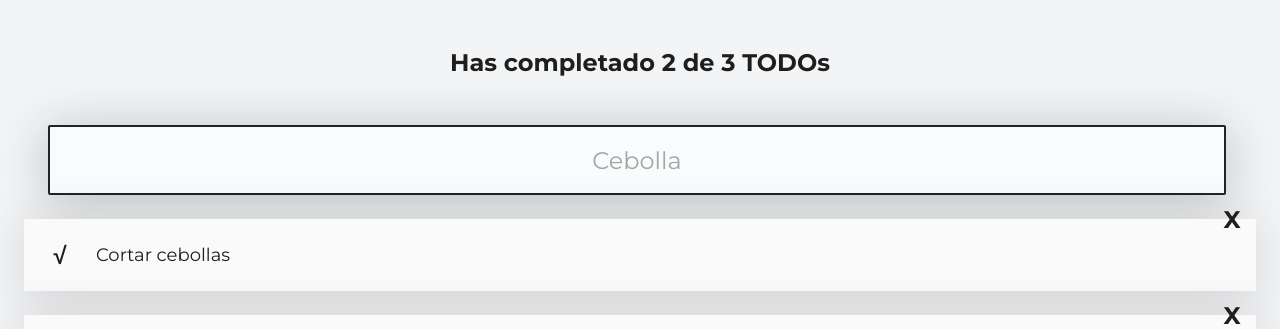
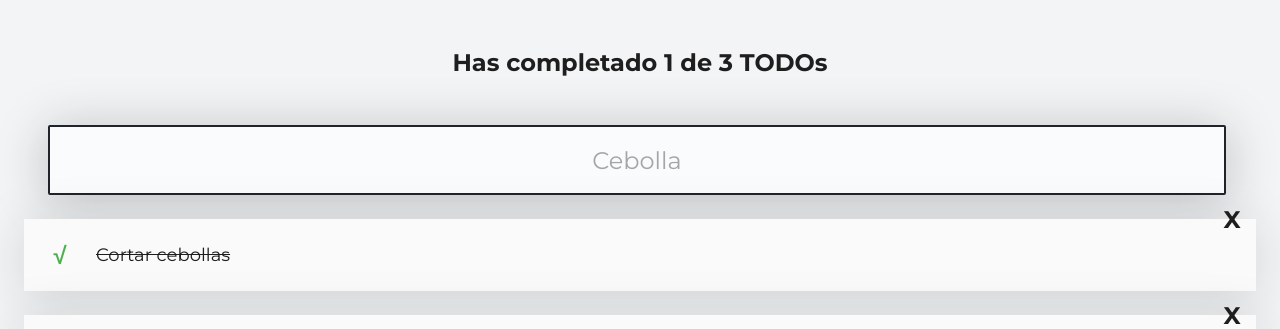
Before and after one commit to PabloGarRod/curso-intro-react, a React (Create React App) app in the folder to-do-app/: page / in a window 1280 px wide. Shown: the top 329 px of the page. Built offline with nearby package versions, Linux system fonts and the light colour scheme.

Commit message:
Clase 10: Conteo y filtrado de los ToDos

```diff
--- a/to-do-app/src/App.js
+++ b/to-do-app/src/App.js
@@ -1,5 +1,4 @@
-//import { React } from 'react';
-import { Fragment } from 'react';
+import  React  from 'react';
 import { TodoCounter } from './TodoCounter.js';
 import { TodoSearch } from "./TodoSearch.js";
 import { TodoItem } from "./TodoItem.js";
@@ -8,20 +7,44 @@ import { TodoList } from "./TodoList.js";
 //import logo from './logo.svg';
 //import './App.css';
 
-const todos = [
-  {text: 'Cortar cebollas', completed: false},
+const defaultTodos = [
+  {text: 'Cortar cebollas', completed: true},
   {text: 'Tomar curso react', completed: false},
   {text: 'Llorar en la llorería', completed: false},
 ]
 
-function App(props) {
+function App() {
+  const [todos, setTodos] = React.useState(defaultTodos);
+  const [searchValue, setSearchValue] = React.useState('');
+
+  const completedTodos = todos.filter(todo => todo.completed).length;
+  const totalTodos = todos.length;
+
+  let searchedTodos = [];
+
+  if(!searchValue.length >= 1){
+    searchedTodos = todos
+  }else{
+    searchedTodos = todos.filter(todo=>{
+      const todoText = todo.text.toLowerCase()
+      const searchText = searchValue.toLocaleLowerCase()
+      return todoText.includes(searchText);
+    })
+  }
+
   return (
 
-    <Fragment>
-      <TodoCounter/>
-    <TodoSearch/>
+    <React.Fragment>
+      <TodoCounter
+        total = {totalTodos}
+        completed = {completedTodos}
+      />
+    <TodoSearch
+      searchValue={searchValue}
+      setSearchValue={setSearchValue}
+    />
     <TodoList>
-      {todos.map(todo => (
+      {searchedTodos.map(todo => (
         <TodoItem
         key={todo.text}
         text={todo.text}
@@ -29,7 +52,7 @@ function App(props) {
       ))}
     </TodoList>
     <CreateTodoButton/>
-    </Fragment>
+    </React.Fragment>
 
   );
 }
--- a/to-do-app/src/TodoCounter.js
+++ b/to-do-app/src/TodoCounter.js
@@ -1,9 +1,9 @@
 import React from "react";
 import './TodoCounter.css'
 
-function TodoCounter(){
+function TodoCounter({total, completed}){
     return (
-        <h2 className="TodoCounter">Has completado 2 de 3 TODOs</h2>
+        <h2 className="TodoCounter">Has completado {completed} de {total} TODOs</h2>
     )
 }
 
--- a/to-do-app/src/TodoSearch.js
+++ b/to-do-app/src/TodoSearch.js
@@ -1,23 +1,19 @@
 import React from "react";
 import "./TodoSearch.css";
 
-function TodoSearch(){
-const [searchValue, setSearchValue] = React.useState('');
-
+function TodoSearch({searchValue, setSearchValue}){
      const onSearchValueChange = (evento) => {
         console.log(evento.target.value);
         setSearchValue(evento.target.value);
      }
-    return[
+    return(
         <input
         className="TodoSearch"
         placeholder='Cebolla'
         value={searchValue}
         onChange={onSearchValueChange}
-        />,
-
-        <p>{searchValue}</p>
-    ]
+        />
+    )
 }
 
 export {TodoSearch}
```
